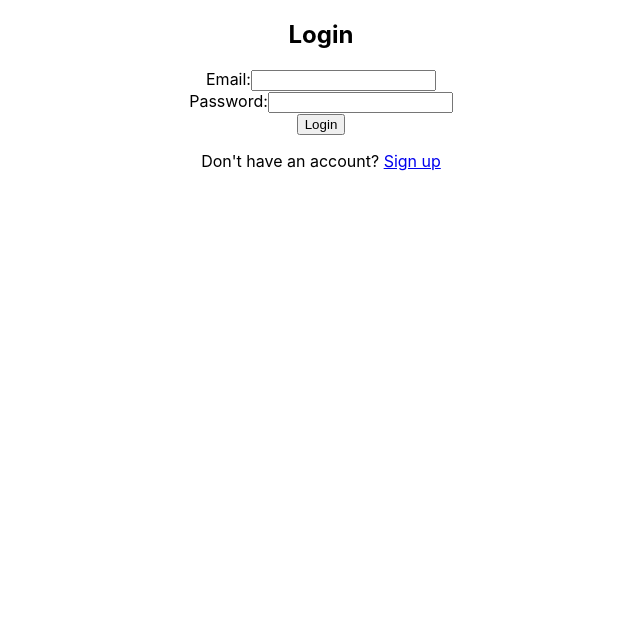
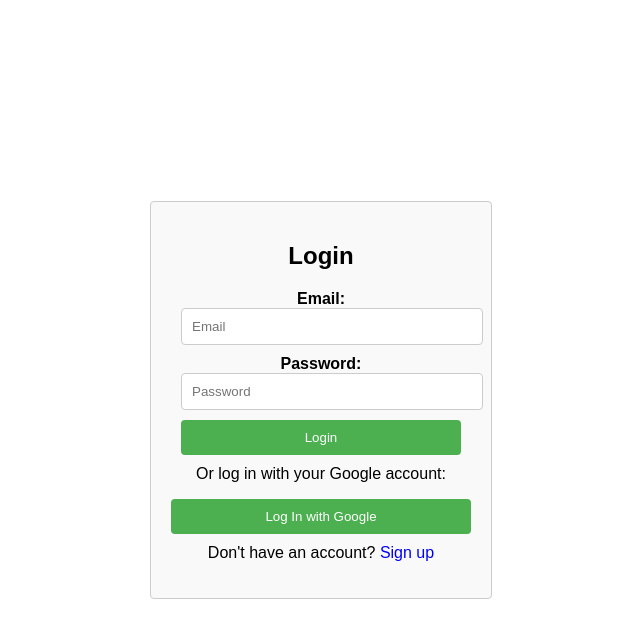
Before and after one commit to hodangkhoinguyen/TaskCollab, a React (Create React App) app in the folder frontend/: page / in a window 1280 px wide. Shown: the top 638 px of the page, without its empty margins (319-959 px from the left). Built offline with nearby package versions, Linux system fonts and the light colour scheme.

Commit message:
added an option to sign up or login with google email on login and signup page.  Also added placeholders and on signup page, added a confirm password option as well.

```diff
--- a/frontend/src/pages/Login/login.jsx
+++ b/frontend/src/pages/Login/login.jsx
@@ -1,5 +1,7 @@
 
 import React, { useState } from 'react';
+
+import './login.css'
 //import { useNavigate } from 'react-router-dom';
 
 const LoginPage = () => {
@@ -22,6 +24,10 @@ const LoginPage = () => {
     // navigate.push('/main');
   };
 
+  const handleGoogleLogin = () => {
+    // perform Google login logic here
+  };
+
   return (
     <div className="login-page">
       <div className="login-form">
@@ -33,6 +39,7 @@ const LoginPage = () => {
               type="email"
               value={email}
               onChange={handleEmailChange}
+              placeholder="Email"
               required
             />
           </div>
@@ -42,11 +49,14 @@ const LoginPage = () => {
               type="password"
               value={password}
               onChange={handlePasswordChange}
+              placeholder="Password"
               required
             />
           </div>
           <button type="submit">Login</button>
         </form>
+        <p>Or log in with your Google account:</p>
+       <button onClick={handleGoogleLogin}>Log In with Google</button>
         <p>Don't have an account? <a href="/signup">Sign up</a></p>
       </div>
     </div>
--- a/frontend/src/pages/Signup/signup.css
+++ b/frontend/src/pages/Signup/signup.css
@@ -1,50 +1,49 @@
 
- .signup-page {
-    display: flex;
-    flex-direction: column;
-    align-items: center;
-    justify-content: center;
-    height: 100vh;
+
+body {
   font-family: Arial, sans-serif;
+  background-color: #f4f4f4;
+  margin: 0;
+  padding: 0;
 }
-
-  .signup-form {
-    display: flex;
-    flex-direction: column;
-    align-items: center;
-    width: 300px;
+.container {
+  max-width: 400px;
+  margin: 100px auto;
   padding: 20px;
+  background-color: #fff;
   border: 1px solid #ccc;
-    border-radius: 4px;
-    background-color: #f9f9f9;
+  border-radius: 5px;
 }
-
-  .signup-form h2 {
+h2 {
+  text-align: center;
+}
+.form-group {
   margin-bottom: 20px;
 }
-
-  .signup-form label {
+label {
+  display: block;
   font-weight: bold;
 }
-
-  .signup-form input {
+input[type="text"],
+input[type="password"] {
   width: 100%;
   padding: 10px;
-    margin-bottom: 10px;
   border: 1px solid #ccc;
-    border-radius: 4px;
+  border-radius: 5px;
+  font-size: 16px;
 }
-
-  .signup-form button {
+.btn {
+  display: block;
   width: 100%;
   padding: 10px;
+  font-size: 16px;
+  text-align: center;
+  background-color: #4CAF50;
+  color: #fff;
   border: none;
-    border-radius: 4px;
-    background-color: #4caf50;
-    color: white;
+  border-radius: 5px;
   cursor: pointer;
 }
-
-  .signup-form button:hover {
+.btn:hover {
   background-color: #45a049;
 }
```
Also changed, not shown: frontend/src/pages/Signup/signup.jsx (+28 -8 lines). Lines whose indentation alone changed are shown as unchanged.
